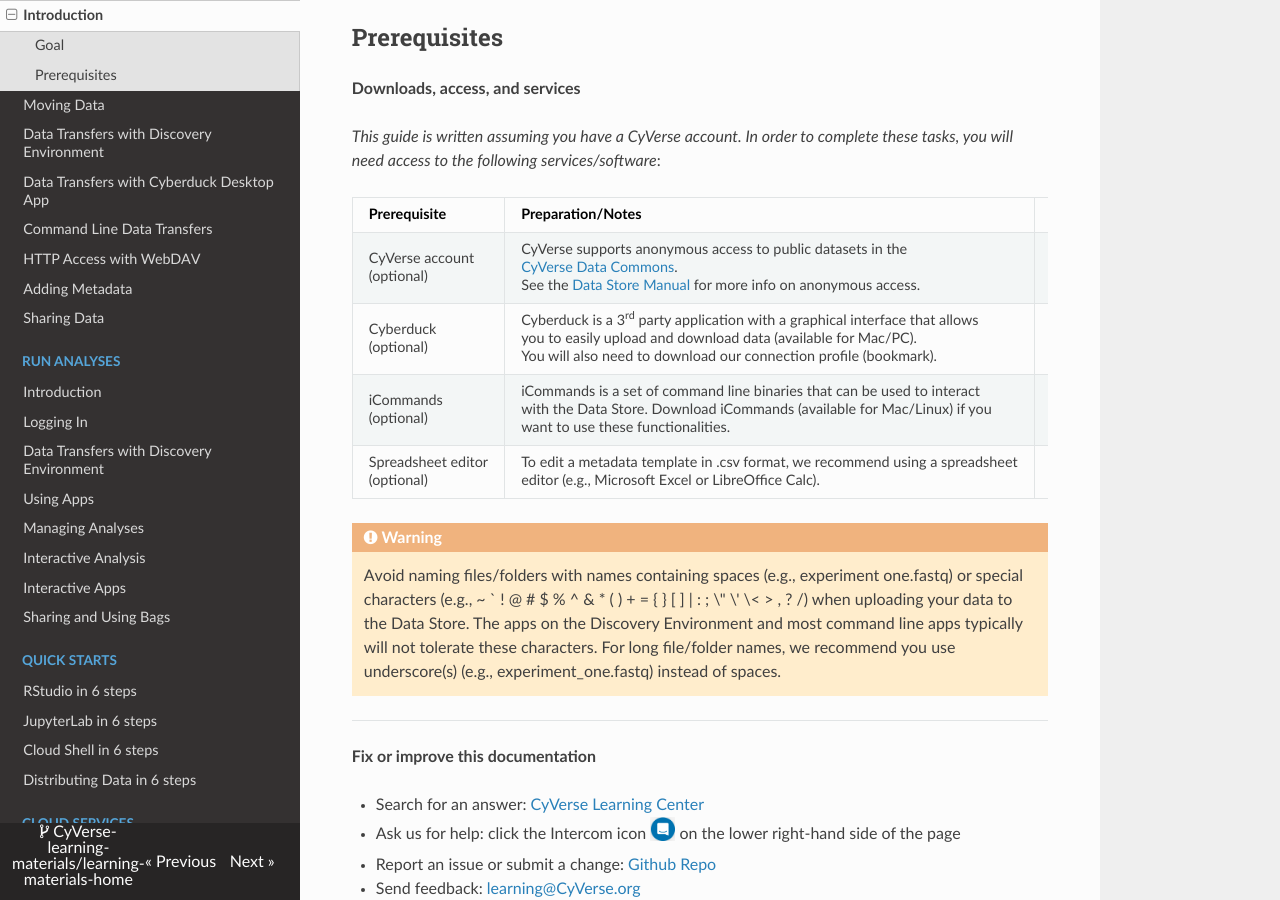
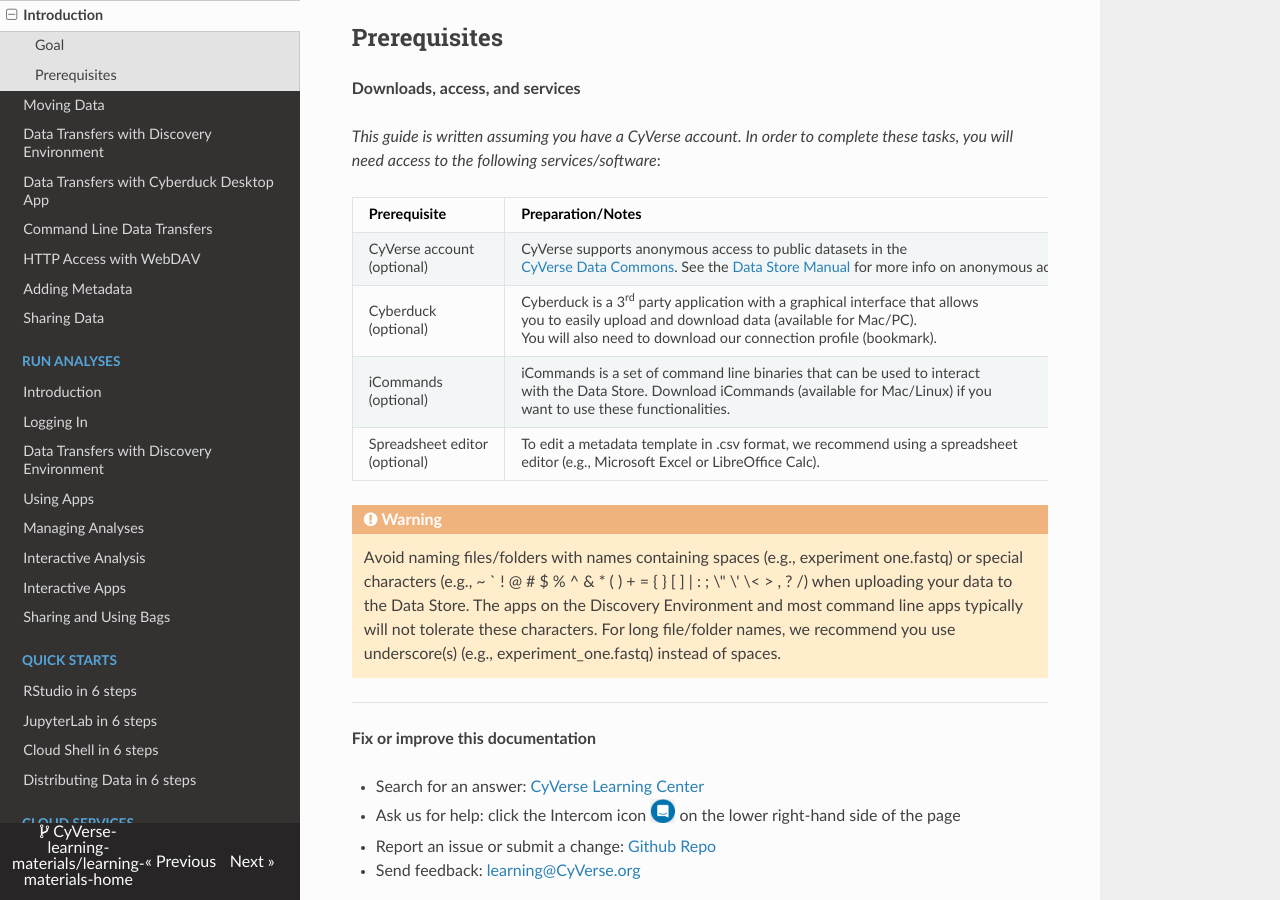
Before and after one commit to CyVerse-learning-materials/learning-materials-home, an MkDocs documentation site: the page built from docs/ds/intro.md, in a window 1280 px wide and 900 px high, scrolled down 795 px. Built offline with MkDocs 1.6.1, drawn with Linux system fonts in a browser that asks for light colours; nearby versions of some CDN libraries; a script that is not in the unit is left out.

Commit message:
Table format tweaks.

```diff
--- a/docs/ds/intro.md
+++ b/docs/ds/intro.md
@@ -25,7 +25,7 @@
 
 | Prerequisite | Preparation/Notes | Link/Download |
 | --- | --- | --- |
-| CyVerse account <br> (optional) | CyVerse supports anonymous access to public datasets in the <br> [CyVerse Data Commons](https://datacommons.cyverse.org/). <br> See the [Data Store Manual](https://cyverse.atlassian.net/wiki/spaces/DS/overview) for more info on anonymous access. |  [Get account](https://user.cyverse.org/){target=_blank} |
+| CyVerse account <br> (optional) | CyVerse supports anonymous access to public datasets in the <br> [CyVerse Data Commons](https://datacommons.cyverse.org/). See the [Data Store Manual](https://cyverse.atlassian.net/wiki/spaces/DS/overview) for more info on anonymous access. |  [Get account](https://user.cyverse.org/){target=_blank} |
 | Cyberduck  <br> (optional) |  Cyberduck is a 3rd party application with a graphical interface that allows <br> you to easily upload and download data (available for Mac/PC). <br> You will also need to download our connection profile (bookmark). | - [Cyberduck Website](https://cyberduck.io/download/) <br> - [Cyberduck connection profile](https://cyverse.atlassian.net/wiki/download/attachments/241869843/CyVerseDataStore.cyberduckprofile?version=1&modificationDate=1568640173000&cacheVersion=1&api=v2) |
 |iCommands  <br> (optional) | iCommands is a set of command line binaries that can be used to interact <br> with the Data Store. Download iCommands (available for Mac/Linux) if you <br> want to use these functionalities. | - [iCommands (for Mac)](https://cyverse.atlassian.net/wiki/download/attachments/241869823/cyverse-icommands-4.1.9.pkg?version=3&modificationDate=1472820029000&cacheVersion=1&api=v2) <br> - [iCommands (for Linux; see iCommands CLI)](https://irods.org/download/) |
 | Spreadsheet editor  <br> (optional) | To edit a metadata template in .csv format, we recommend using a spreadsheet <br> editor (e.g., Microsoft Excel or LibreOffice Calc). | Free [LibreOffice](https://www.libreoffice.org/) |
```
